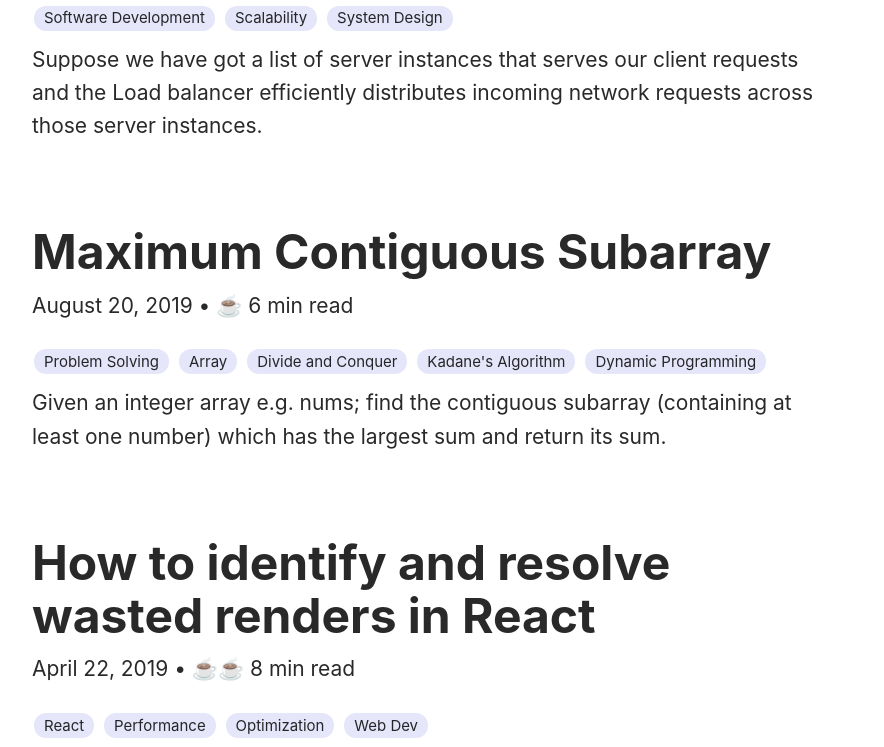
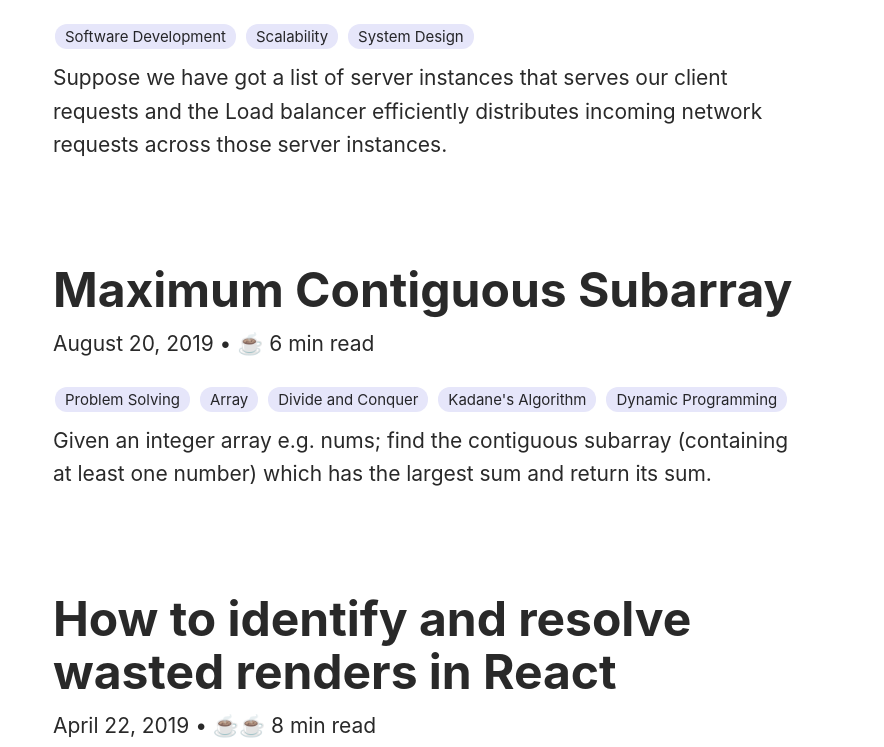
Before and after one commit to uraniumreza/uraniumreza-blog, a Gatsby site: page / in a window 1280 px wide. Shown: the part 671-1418 px from the top of the page, without its empty margins (208-1092 px from the left). Built offline with nearby package versions, Linux system fonts and the light colour scheme; Gatsby itself is replaced by a stand-in of ours; some packages are replaced by stand-ins of ours.

Commit message:
Update blog-listing (blog thumbnail) design

```diff
--- a/src/pages/blog-listing.css
+++ b/src/pages/blog-listing.css
@@ -1,8 +1,15 @@
 .blog-listing {
   display: block;
-  margin-top: 2em;
-  margin-bottom: 2em;
   text-decoration: none;
+  padding: 1em;
+  border-radius: 1em;
+  margin-top: 0;
+}
+
+.blog-listing:hover {
+  -webkit-box-shadow: 0px 5px 30px 3px rgba(226,222,255,0.5);
+  -moz-box-shadow: 0px 5px 30px 3px rgba(226,222,255,0.5);
+  box-shadow: 0px 5px 30px 3px rgba(226,222,255,0.5);
 }
 
 .blog-listing p {
```
